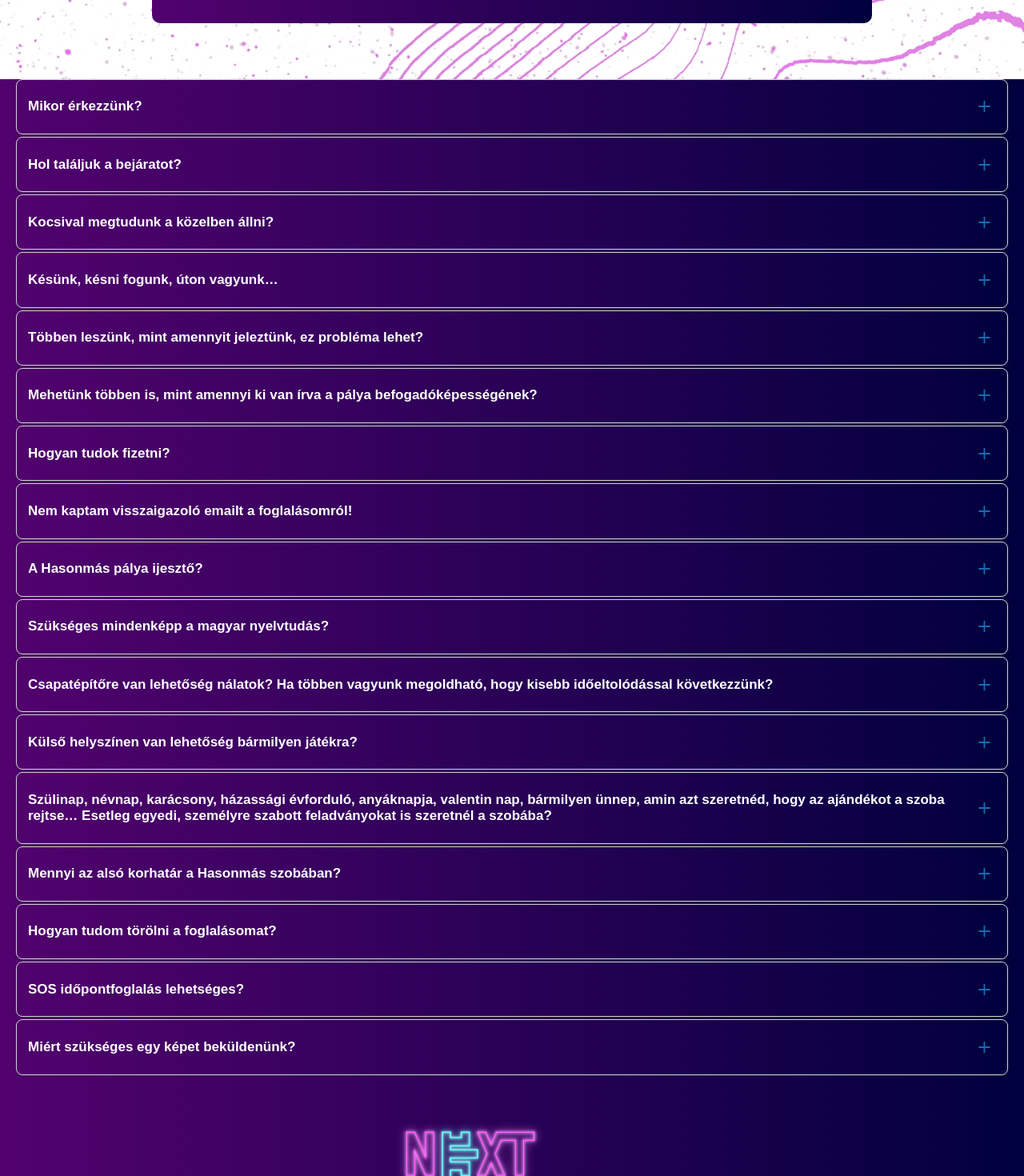
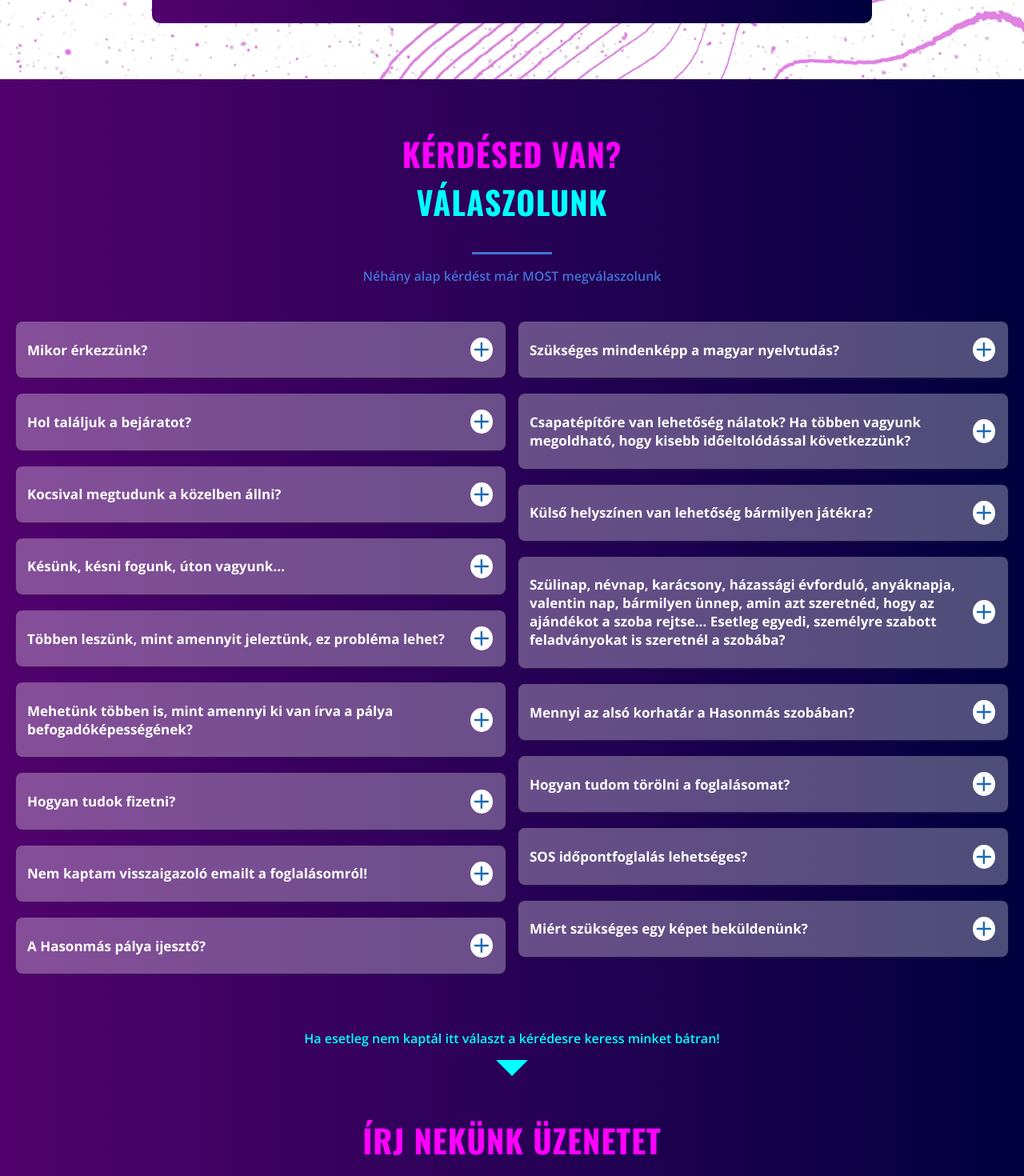
Before and after one commit to GyebnarPeter/next-level, a React (Create React App) app in the folder client/: page / in a window 1280 px wide. Shown: the part 4780-6250 px from the top of the page at 80% size. Built offline with nearby package versions, Linux system fonts and the light colour scheme; the HTML template or start-up script is replaced by a standard one.

Commit message:
faq part in home page

```diff
--- /dev/null
+++ b/client/src/components/contactForm/ContactForm.jsx
@@ -0,0 +1,16 @@
+import "./contactForm.css";
+
+function ContactForm() {
+  return (
+    <div className="contactForm">
+        <div className="container">
+            <h2>Írj nekünk üzenetet</h2>
+            <form>
+
+            </form>
+        </div>
+    </div>
+  )
+}
+
+export default ContactForm
--- /dev/null
+++ b/client/src/components/contactForm/contactForm.css
@@ -0,0 +1,11 @@
+.contactForm {
+    background: var(--gradient);
+    padding-top: 50px;
+}
+
+.contactForm h2 {
+    margin: 0;
+    text-transform: uppercase;
+    color: var(--pink);
+    text-align: center;
+}
--- a/client/src/components/faq/Faq.jsx
+++ b/client/src/components/faq/Faq.jsx
@@ -6,11 +6,31 @@
     return (
         <div className="faq">
             <div className="container">
+                <div className="faqHeader">
+                    <h2>
+                        Kérdésed van?
+                        <span> Válaszolunk</span>
+                    </h2>
+                    <div className="line"></div>
+                    <p>Néhány alap kérdést már MOST megválaszolunk</p>
+                </div>
+                <div className="questions">
                 {
                     questions.map( (item, index) => {
-                        return <Question key={ index } question={ item.question } answer={ item.answer } />
+                        return (
+                            <Question
+                                key={ index }
+                                question={ item.question }
+                                answer={ item.answer }
+                            />
+                        )
                     })
                 }
+                </div>
+                <div className="faqNote">
+                    <p>Ha esetleg nem kaptál itt választ a kérédesre keress minket bátran!</p>
+                    <div className="triangle"></div>
+                </div>
             </div>
         </div>
     );
--- a/client/src/components/faq/faq.css
+++ b/client/src/components/faq/faq.css
@@ -1,3 +1,40 @@
 .faq {
     background: var(--gradient);
 }
+
+.faqHeader {
+    padding: 30px 0;
+    text-align: center;
+}
+
+.faqHeader h2 {
+    color: var(--pink);
+    text-transform: uppercase;
+}
+
+.faqHeader h2 span {
+    color: var(--lightblue);
+    display: block;
+}
+
+.faqHeader .line {
+    margin: auto;
+}
+
+.faqHeader p {
+    color: var(--blue);
+    font-weight: 600;
+}
+
+.faqNote {
+    color: var(--lightblue);
+    text-align: center;
+    font-weight: 600;
+    margin-top: 50px;
+}
+
+@media screen and (min-width: 768px) {
+    .questions {
+        column-count: 2;
+    }
+}
--- a/client/src/components/faq/question.css
+++ b/client/src/components/faq/question.css
@@ -1,12 +1,14 @@
 .question-section {
-    background: transparent;
-    border: 1px solid lightgray;
+    background: rgba(255, 255, 255, .3);
     border-radius: 8px;
+    border: none;
     box-shadow: rgba(60, 64, 67, 0.3) 0px 1px 2px 0px,
                 rgba(60, 64, 67, 0.15) 0px 1px 3px 1px;
     cursor: pointer;
     width: 100%;
     color: white;
+    margin-bottom: 10px;
+    font-family: var(--open);
 }
 
 .question-align {
@@ -23,18 +25,19 @@
 .question-style {
     font-size: 17px;
     width: 100%;
+    padding-right: 20px;
 }
 
 .question-icon {
-    background: none;
+    background: white;
     border: none;
     color: #1b6aae;
     cursor: pointer;
-    font-size: 22px;
-    margin-left: auto;
-    margin-right: 8px;
-
+    font-size: 20px;
     width: 30px !important;
+    height: 30px;
+    border-radius: 50%;
+    margin-right: 10px;
 }
 
 .rotate {
@@ -42,7 +45,11 @@
 }
 
 .answer-divider {
-    border-top: 1px solid lightgray;
+    border-top: 1px solid var(--lightblue);
+}
+
+.answer-divider p {
+    font-size: 14px;
 }
 
 .answer {
@@ -53,3 +60,9 @@
     transition: max-height 0.6s ease;
     text-align: left;
 }
+
+@media screen and (min-width: 768px) {
+    .question-section {
+        margin-bottom: 20px;
+    }
+}
--- a/client/src/components/sale/Vote.jsx
+++ b/client/src/components/sale/Vote.jsx
@@ -1,4 +1,3 @@
-import { useEffect } from "react";
 import { useState } from "react";
 import "./vote.css";
 import VoteForm from "./VoteForm";
@@ -7,10 +6,6 @@
 export default function Vote() {
     const [sendForm, setSendForm] = useState(false);
     const [voteState, setVoteState] = useState([]);
-
-    /* useEffect( () => {
-        console.log(voteState)
-    }, [voteState]) */
 
     return (
         <div className="vote saleItem">
--- a/client/src/pages/home/Home.jsx
+++ b/client/src/pages/home/Home.jsx
@@ -4,6 +4,7 @@
 import WhyUs from "../../components/whyUs/WhyUs";
 import Faq from "../../components/faq/Faq";
 import Footer from "../../components/footer/Footer";
+import ContactForm from "../../components/contactForm/ContactForm";
 
 export default function Home() {
   return (
@@ -13,6 +14,7 @@
         <WhyUs />
         <Sale />
         <Faq />
+        <ContactForm />
         <Footer />
       </>
   )
```
